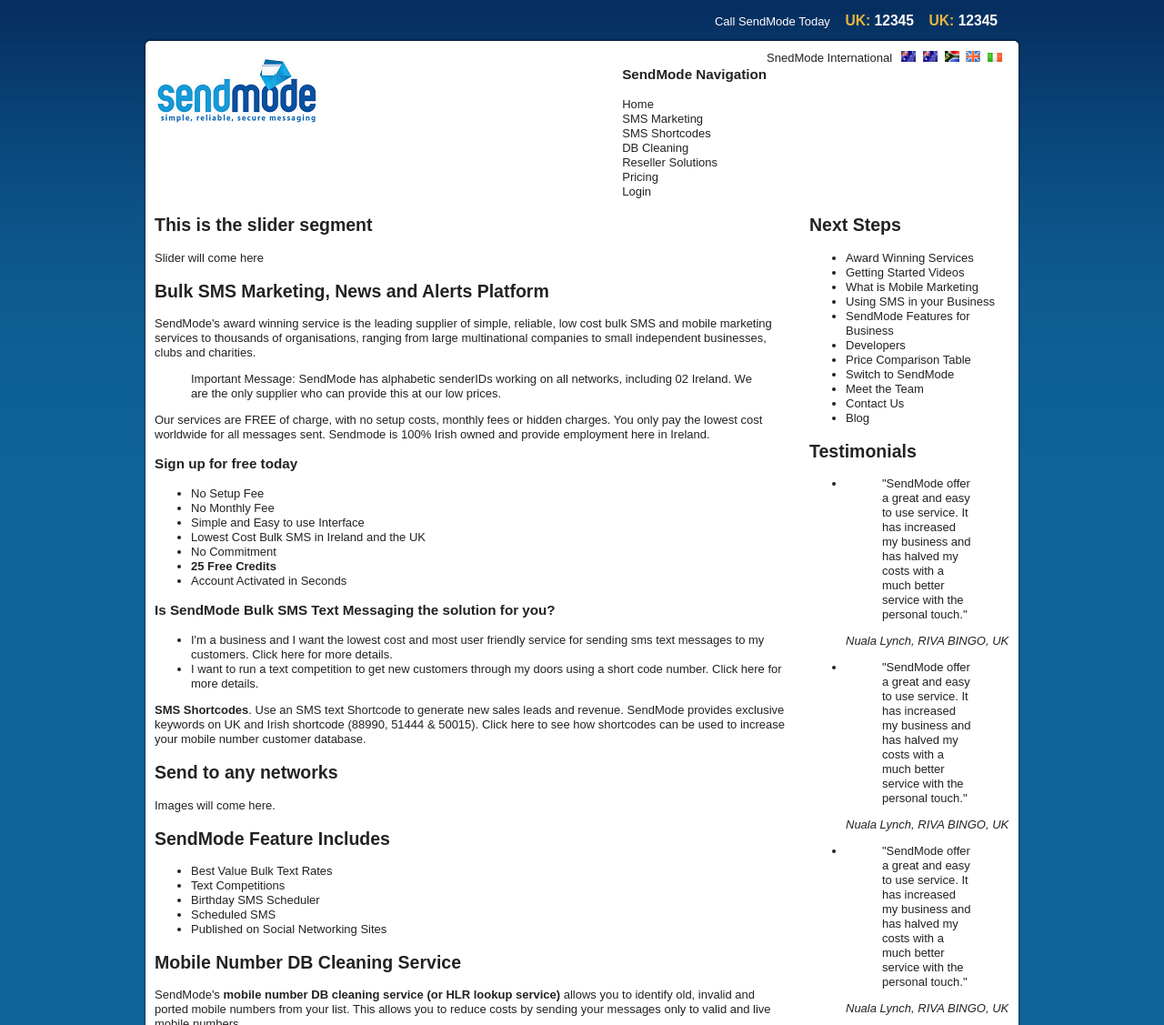
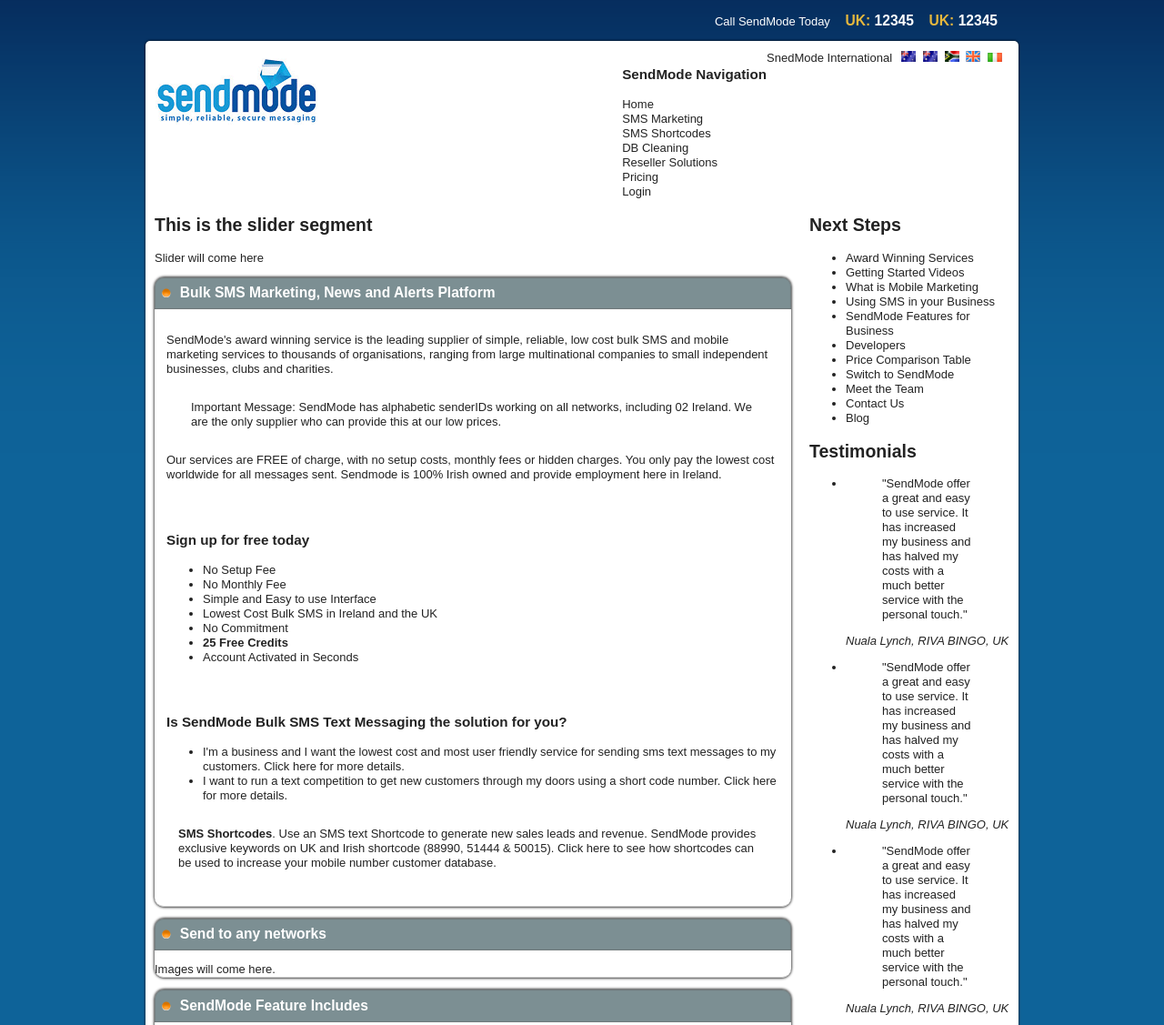
Before and after one commit to evanshajed/SendMode-Web-Template, a plain HTML site: page index.html in a window 1280 px wide. Shown: the top 1127 px of the page at 91% size. Drawn offline with nearby package versions, Linux system fonts and the light colour scheme.

Commit message:
Rounded Box And Header Intigrated
Rounded Box and Header Integrated with css3 …..

```diff
--- a/css/style.css
+++ b/css/style.css
@@ -331,8 +331,40 @@ Taken from Skeleton by Dave Gamache // http://www.davegamache.com/
 	#header section.country h3{font-size: 1em; font-weight: normal;font-stretch: normal;font-variant: normal; display:inline;line-height: normal; float: left;margin:10.4px 10px 10.4px 0}
 	#header section.country span{ width:16px; height: 12px; float: right; padding: 0 .3em 0 .3em; margin-top: 10.4px; margin-bottom: 10.4px;}
 
+	/* top navigation */
 	nav{float: right; margin-top: 1em;}
 
+	/* main */
+
+	.box{
+	border-bottom: 1px solid #CCC;
+	-moz-border-radius: 10px;
+	-webkit-border-radius: 10px;
+	border-radius: 10px;
+	-moz-box-shadow: 0px 0px 3px 0.4px #000000;
+	-webkit-box-shadow: 0px 0px 3px 0.4px #000000;
+	box-shadow: 0px 0px 3px 0.4px #000000;
+	/*IE 7 AND 8 DO NOT SUPPORT BORDER RADIUS*/}
+
+	h1.title{
+		color: #FFF;
+		font-size: 1.2em;
+		background-color: #7C8F93;
+		height: 1.3em;
+		border-width: 1px;
+		border-color: #a6a09f;
+		-moz-border-radius: 10px 10px 0px 0px;
+		-webkit-border-radius: 10px 10px 0px 0px;
+		border-radius: 10px 10px 0px 0px;
+		-moz-box-shadow: inset 0px 0px 1px 0.4px #666;
+		-webkit-box-shadow: inset 0px 0px 1px 0.4px #666;
+		box-shadow: inset 0px 0px 1px 0.4px #666;
+		padding: 0.5em 0.8em 0.5em 0.5em;
+	}
+
+	h1.title:before{ content:url(../images/circlebullets.png); width: 10px; height: 10px; padding-right: 10px;}
+
+	.box p, .box section{padding: 1em;}
 
 
 
--- a/index.html
+++ b/index.html
@@ -66,8 +66,8 @@
 			<h1>This is the slider segment</h1>
 			Slider will come here
 		</section>
-		<article>
-			<h1>Bulk SMS Marketing, News and Alerts Platform</h1>
+		<article class="box">
+			<h1 class="title">Bulk SMS Marketing, News and Alerts Platform</h1>
 			<p>SendMode's award winning service is the leading supplier of simple, reliable, low cost bulk SMS and mobile marketing services to thousands of organisations, ranging from large multinational companies to small independent businesses, clubs and charities.</p>
 			<blockquote>Important Message: SendMode has alphabetic senderIDs working on all networks, including 02 Ireland. We are the only supplier who can provide this at our low prices.</blockquote>
 			<p>Our services are FREE of charge, with no setup costs, monthly fees or hidden charges. You only pay the lowest cost worldwide for all messages sent. Sendmode is 100% Irish owned and provide employment here in Ireland.</p>
@@ -93,12 +93,12 @@
 				<p><strong>SMS Shortcodes</strong>. Use an SMS text Shortcode to generate new sales leads and revenue. SendMode provides exclusive keywords on UK and Irish shortcode (88990, 51444 & 50015). Click here to see how shortcodes can be used to increase your mobile number customer database.</p>
 			</section>
 		</article>
-		<section>
-			<h1>Send to any networks</h1>
+		<section class="box">
+			<h1 class="title">Send to any networks</h1>
 			Images will come here.
 		</section>
-		<section>
-			<h1>SendMode Feature Includes</h1>
+		<section class="box">
+			<h1 class="title">SendMode Feature Includes</h1>
 			<ul>
 				<li>Best Value Bulk Text Rates</li>
 				<li>Text Competitions</li>
@@ -107,8 +107,8 @@
 				<li>Published on Social Networking Sites</li>
 			</ul>
 		</section>
-		<section>
-			<h1>Mobile Number DB Cleaning Service</h1>
+		<section class="box">
+			<h1 class="title">Mobile Number DB Cleaning Service</h1>
 			<p>SendMode's <strong>mobile number DB cleaning service (or HLR lookup service)</strong> allows you to identify old, invalid and ported mobile numbers from your list. This allows you to reduce costs by sending your messages only to valid and live mobile numbers.</p>
 			<p>Mobile number lookup provides a complete solution to the ongoing problem of poor quality mobile number lists and the need to identify ported numbers in your mobile numbers database. This service identifies invalid numbers, numbers which are experiencing a temporary problem preventing them from receiving SMS, and can also determine whether a number has been ported to another network.</p>
 			<p>For more information about our DB cleaning service please <a href="#">click here</a></p>
```
Also changed, not shown: images/circlebullets.png (added), 1 other file.
